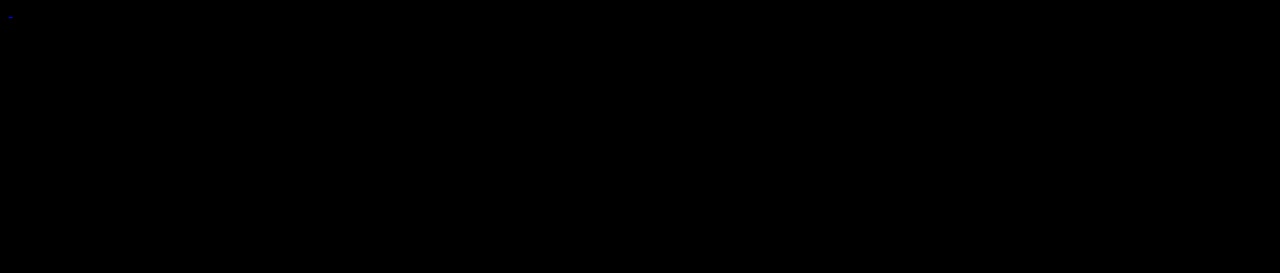
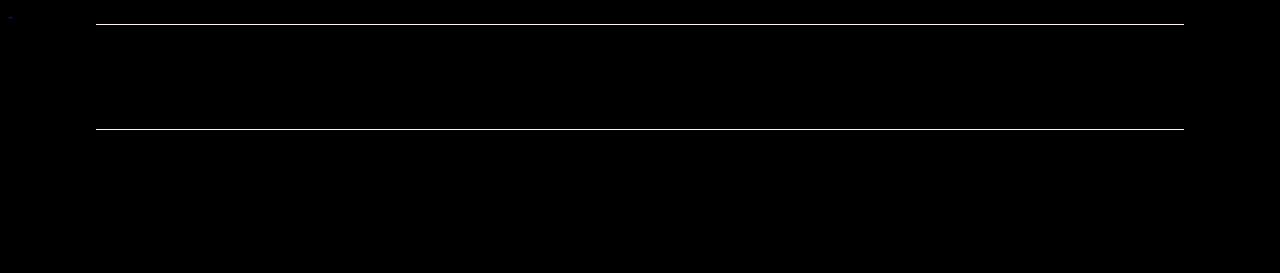
Before and after one commit to quintasmatheus/TurboCheck, a plain HTML site: page index.html in a window 1280 px wide. Shown: the top 273 px of the page. Drawn offline with Linux system fonts and the light colour scheme.

Commit message:
putting the header

```diff
--- a/index.html
+++ b/index.html
@@ -9,6 +9,11 @@
     <link rel="stylesheet" type="text/css" href="styles.css" />
   </head>
   <body>
+    <!-- https://codepen.io/w3programmings/pen/MMBxMV -->
+
+    <nav class="navbar">
+
+   </nav>
 
      <div id ="logo">
          <h1><a href="#TurboCheck">TurboCheck</h1>
--- a/styles.css
+++ b/styles.css
@@ -10,6 +10,21 @@
 body {
     background-color: #000;
   }
+
+  .navbar {
+    position: fixed;
+    left: 12vh;
+    right: 12vh;
+    top: 3vh;
+    display: flex;
+    justify-content: center;
+    align-items: center;
+    padding-bottom: 13vh;
+    border-top: 1px solid rgb(255, 244, 244);
+    border-bottom: 1px solid rgb(255, 244, 244);
+    transition: top 0.3s;
+
+}
 
 a {
 text-decoration: none;
```
